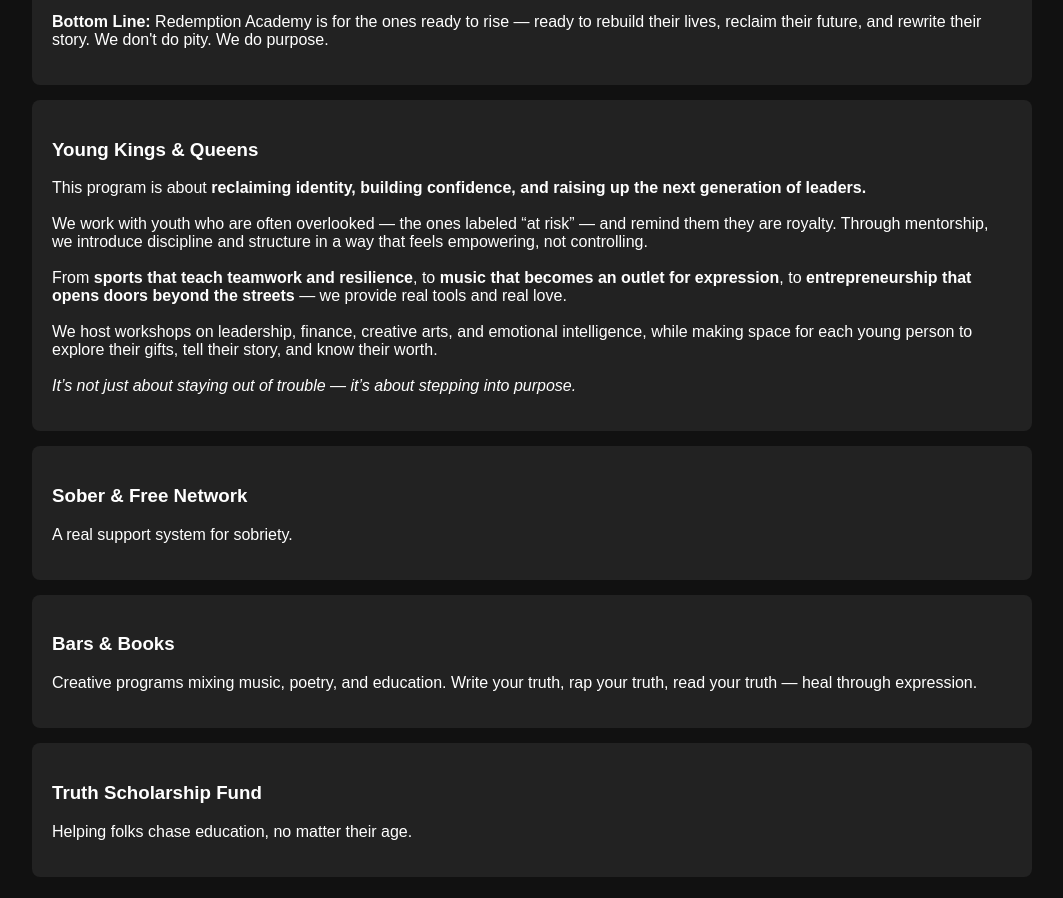
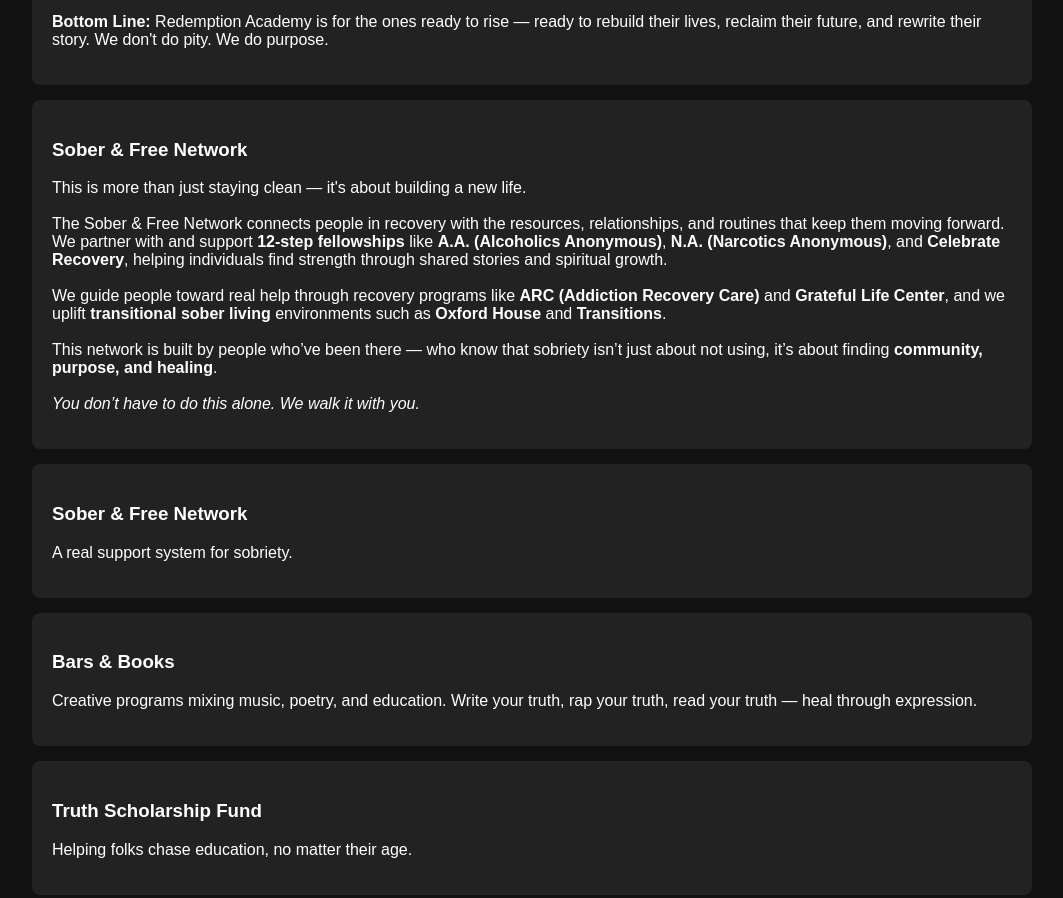
Before and after one commit to robertgrabow/Truth-Movement-Site-, a plain HTML site: page index.html in a window 1280 px wide. Shown: the part 1306-2204 px from the top of the page, without its empty margins (108-1171 px from the left). Drawn offline with Linux system fonts and the light colour scheme.

Commit message:
Update index.html

```diff
--- a/index.html
+++ b/index.html
@@ -106,17 +106,17 @@
                 <p><strong>Bottom Line:</strong> Redemption Academy is for the ones ready to rise — ready to rebuild their lives, reclaim their future, and rewrite their story. We don't do pity. We do purpose.</p>
             </div>
 
-          <div class="program">
-  <h3>Young Kings & Queens</h3>
+<div class="program">
+  <h3>Sober & Free Network</h3>
   <p>
-    This program is about <strong>reclaiming identity, building confidence, and raising up the next generation of leaders.</strong><br><br>
-    We work with youth who are often overlooked — the ones labeled “at risk” — and remind them they are royalty. Through mentorship, we introduce discipline and structure in a way that feels empowering, not controlling.
+    This is more than just staying clean — it's about building a new life.<br><br>
+    The Sober & Free Network connects people in recovery with the resources, relationships, and routines that keep them moving forward. We partner with and support <strong>12-step fellowships</strong> like <strong>A.A. (Alcoholics Anonymous)</strong>, <strong>N.A. (Narcotics Anonymous)</strong>, and <strong>Celebrate Recovery</strong>, helping individuals find strength through shared stories and spiritual growth.
     <br><br>
-    From <strong>sports that teach teamwork and resilience</strong>, to <strong>music that becomes an outlet for expression</strong>, to <strong>entrepreneurship that opens doors beyond the streets</strong> — we provide real tools and real love.
+    We guide people toward real help through recovery programs like <strong>ARC (Addiction Recovery Care)</strong> and <strong>Grateful Life Center</strong>, and we uplift <strong>transitional sober living</strong> environments such as <strong>Oxford House</strong> and <strong>Transitions</strong>.
     <br><br>
-    We host workshops on leadership, finance, creative arts, and emotional intelligence, while making space for each young person to explore their gifts, tell their story, and know their worth.
+    This network is built by people who’ve been there — who know that sobriety isn’t just about not using, it’s about finding <strong>community, purpose, and healing</strong>.
     <br><br>
-    <em>It’s not just about staying out of trouble — it’s about stepping into purpose.</em>
+    <em>You don’t have to do this alone. We walk it with you.</em>
   </p>
 </div>
             <div class="program">
```
